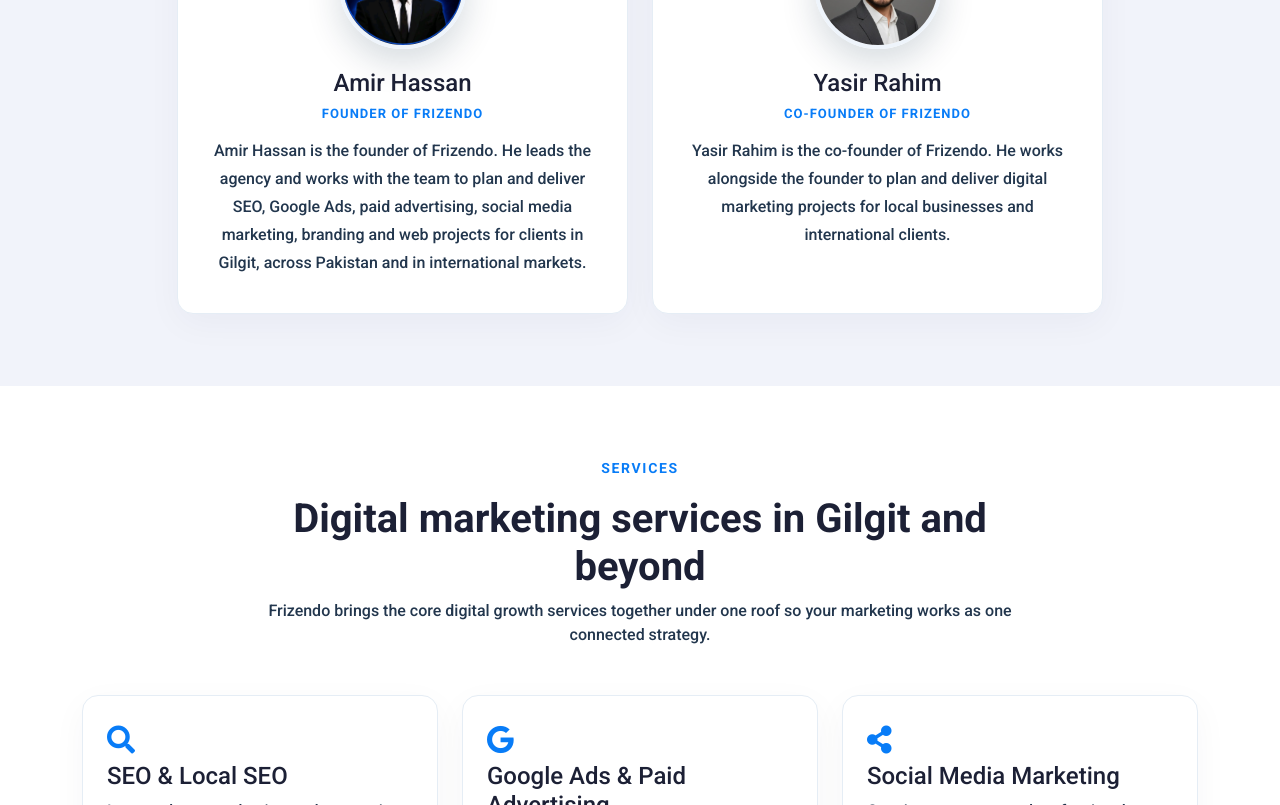
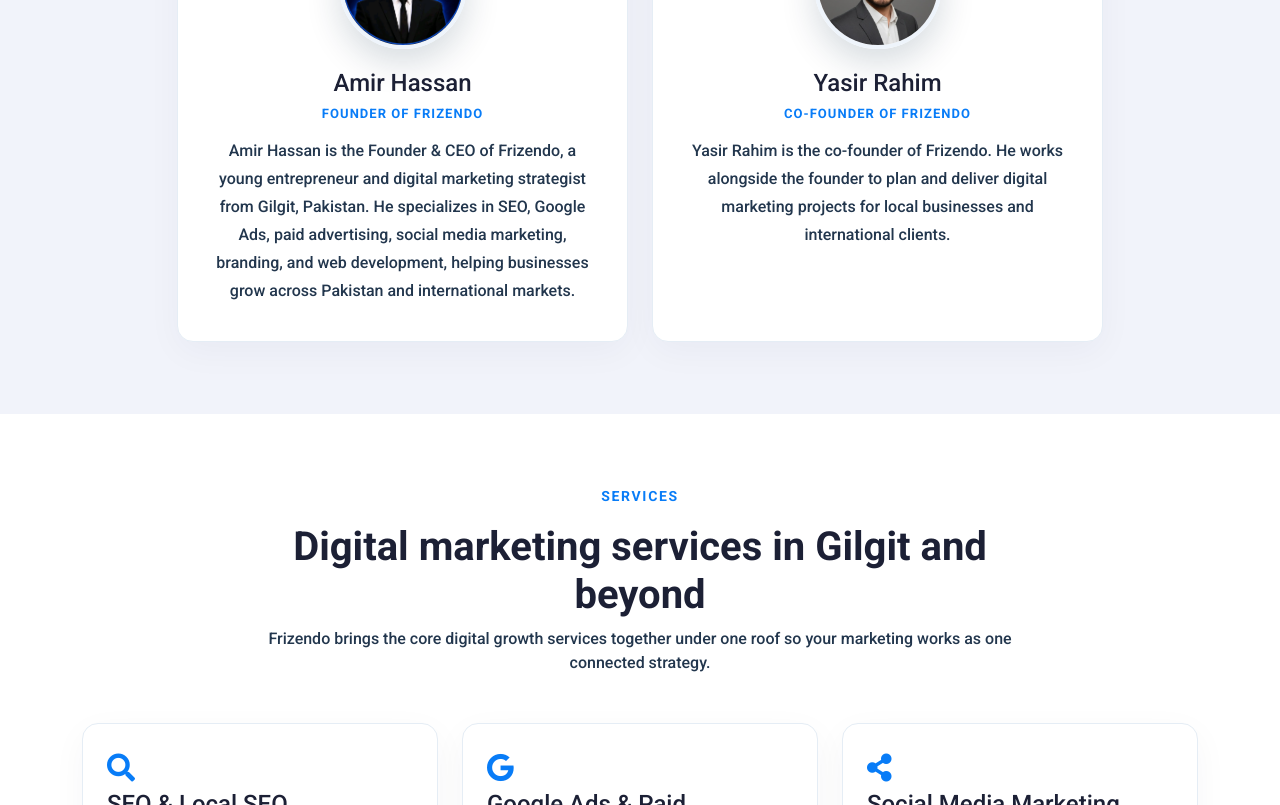
Before and after one commit to frizendocom-commits/frizendo, a Next.js app: page /about in a window 1280 px wide. Shown: the part 1660-2465 px from the top of the page. Built offline with nearby package versions, Linux system fonts and the light colour scheme.

Commit message:
Update Amir Hassan intro in about section

```diff
--- a/app/about/page.tsx
+++ b/app/about/page.tsx
@@ -335,11 +335,11 @@ export default function Page() {
                 <h3 className="h4 mb-0">Amir Hassan</h3>
                 <span className="about-role">Founder of Frizendo</span>
                 <p>
-                  Amir Hassan is the founder of Frizendo. He leads the agency
-                  and works with the team to plan and deliver SEO, Google Ads,
-                  paid advertising, social media marketing, branding and web
-                  projects for clients in Gilgit, across Pakistan and in
-                  international markets.
+                  Amir Hassan is the Founder & CEO of Frizendo, a young
+                  entrepreneur and digital marketing strategist from Gilgit,
+                  Pakistan. He specializes in SEO, Google Ads, paid advertising,
+                  social media marketing, branding, and web development, helping
+                  businesses grow across Pakistan and international markets.
                 </p>
               </div>
             </div>
```
